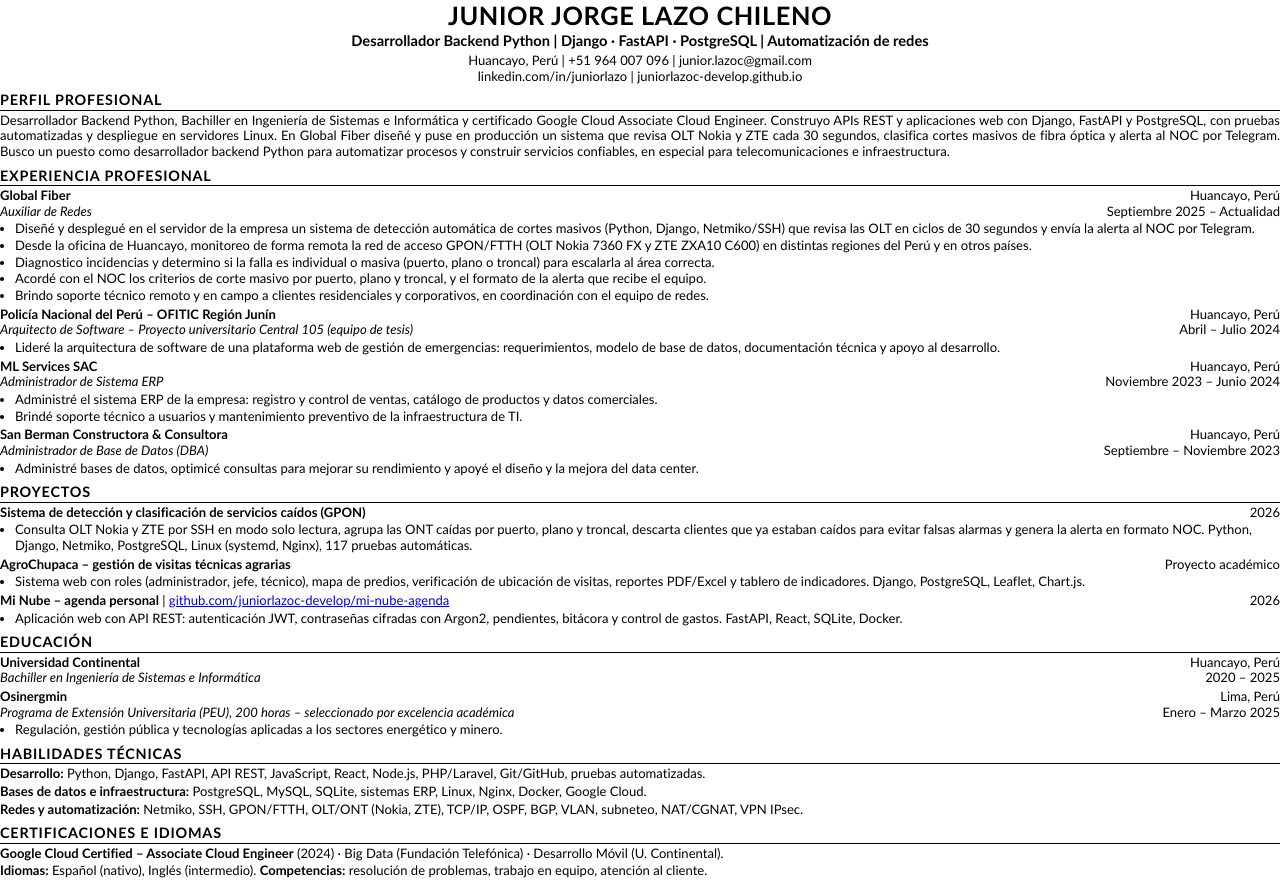
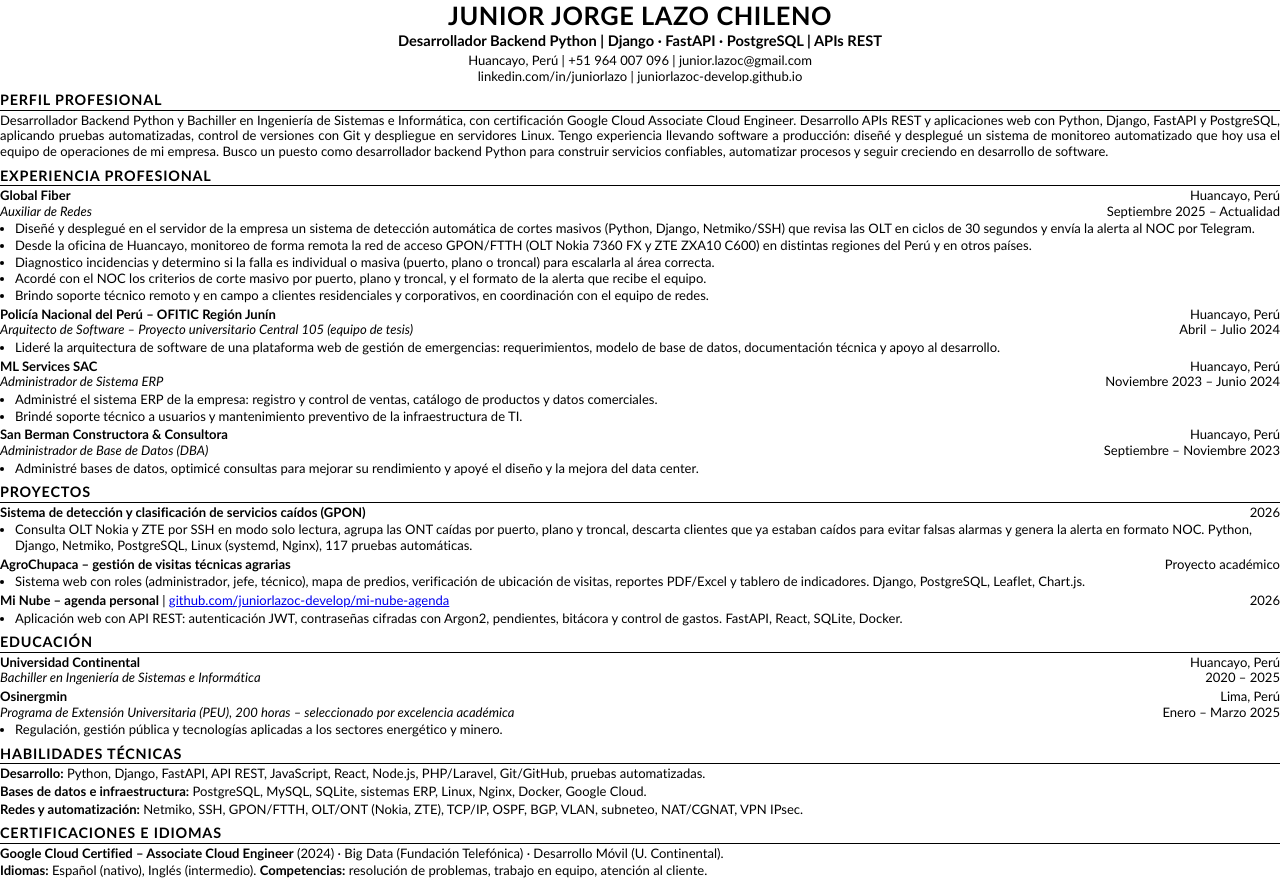
Before and after one commit to juniorlazoc-develop/juniorlazoc-develop.github.io, a plain HTML site: page herramientas/cv.html in a window 1280 px wide. Drawn offline with Linux system fonts and the light colour scheme.

Commit message:
Perfil profesional general orientado a software y enlace al CV que evita la caché del navegador

```diff
--- a/herramientas/cv.html
+++ b/herramientas/cv.html
@@ -64,7 +64,7 @@
   </head>
   <body>
     <h1>JUNIOR JORGE LAZO CHILENO</h1>
-    <p class="titulo">Desarrollador Backend Python | Django · FastAPI · PostgreSQL | Automatización de redes</p>
+    <p class="titulo">Desarrollador Backend Python | Django · FastAPI · PostgreSQL | APIs REST</p>
     <p class="contacto">
       Huancayo, Perú | +51 964 007 096 |
       <a href="mailto:junior.lazoc@gmail.com">junior.lazoc@gmail.com</a><br>
@@ -74,11 +74,12 @@
 
     <h2>Perfil profesional</h2>
     <p class="perfil">
-      Desarrollador Backend Python, Bachiller en Ingeniería de Sistemas e Informática y certificado Google Cloud Associate
-      Cloud Engineer. Construyo APIs REST y aplicaciones web con Django, FastAPI y PostgreSQL, con pruebas automatizadas y
-      despliegue en servidores Linux. En Global Fiber diseñé y puse en producción un sistema que revisa OLT Nokia y ZTE cada
-      30 segundos, clasifica cortes masivos de fibra óptica y alerta al NOC por Telegram. Busco un puesto como desarrollador
-      backend Python para automatizar procesos y construir servicios confiables, en especial para telecomunicaciones e infraestructura.
+      Desarrollador Backend Python y Bachiller en Ingeniería de Sistemas e Informática, con certificación Google Cloud
+      Associate Cloud Engineer. Desarrollo APIs REST y aplicaciones web con Python, Django, FastAPI y PostgreSQL, aplicando
+      pruebas automatizadas, control de versiones con Git y despliegue en servidores Linux. Tengo experiencia llevando
+      software a producción: diseñé y desplegué un sistema de monitoreo automatizado que hoy usa el equipo de operaciones
+      de mi empresa. Busco un puesto como desarrollador backend Python para construir servicios confiables, automatizar
+      procesos y seguir creciendo en desarrollo de software.
     </p>
 
     <h2>Experiencia profesional</h2>
```
Also changed, not shown: index.html (+2 -2 lines), 2 other files.
